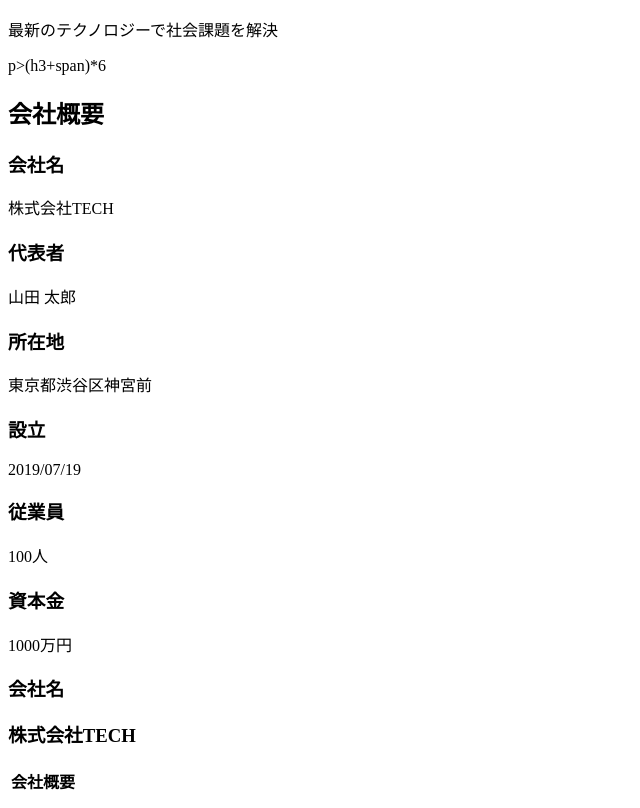
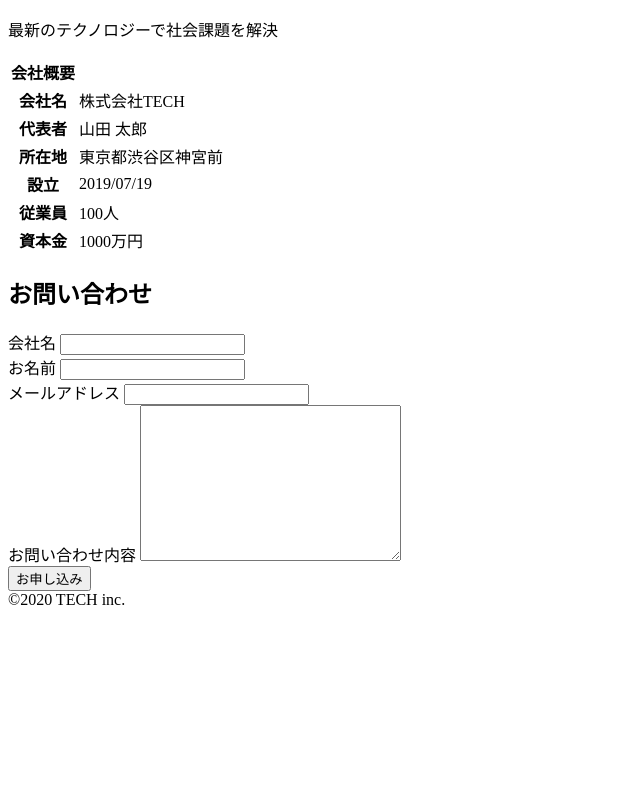
Before and after one commit to nisihara-yudai/coachtech_HTML01, a plain HTML site: page index.html in a window 1280 px wide. Shown: the part 514-1322 px from the top of the page, without its empty margins (0-640 px from the left). After the commit the page ends 1131 px from the top, so only its background shows below. Drawn offline with Linux system fonts and the light colour scheme.

Commit message:
second commit

```diff
--- a/index.html
+++ b/index.html
@@ -24,7 +24,7 @@
     </section>
 
     <section>
-      p>(h3+span)*6
+      <!-- p>(h3+span)*6
       <h2>会社概要</h2>
       <p>
         <h3>会社名</h3>
@@ -47,19 +47,35 @@
         <h3><span></span></h3>
         <h3><span></span></h3>
         <h3><span></span></h3>
-      </span>
+      </span> -->
 
       <table>
         <tr>
           <th>会社概要</th>
         </tr>
         <tr>
-          <td></td>
-          <td></td>
-          <td></td>
-          <td></td>
-          <td></td>
-          <td></td>
+          <th>会社名</th>
+          <td>株式会社TECH</td>
+        </tr>
+        <tr>
+          <th>代表者</th>
+          <td>山田 太郎</td>
+        </tr>
+        <tr>
+          <th>所在地</th>
+          <td>東京都渋谷区神宮前</td>
+        </tr>
+        <tr>
+          <th>設立</th>
+          <td>2019/07/19</td>
+        </tr>
+        <tr>
+          <th>従業員</th>
+          <td>100人</td>
+        </tr>
+        <tr>
+          <th>資本金</th>
+          <td>1000万円</td>
         </tr>
       </table>
 
@@ -93,6 +109,31 @@
         <p></p>
       </aside> -->
     </section>
+
+    <section>
+      <h2>お問い合わせ</h2>
+      <form method="post" action="">
+        <div>
+          <label for="#company">会社名</label>
+          <input type="text" id="company">
+        </div>
+        <div>
+          <label for="#name">お名前</label>
+          <input type="text" id="name">
+        </div>
+        <div>
+          <label for="#mail">メールアドレス</label>
+          <input type="email" id="mail">
+        </div>
+        <div>
+          <label for="#contact">お問い合わせ内容</label>
+          <textarea name="contact" id="" cols="30" rows="10"></textarea>
+        </div>
+        <input type="submit" value="お申し込み">
+      </form>
+    </section>
+
+    <footer>&copy;2020 TECH inc.</footer>
   </article>
 </body>
 </html>
```
